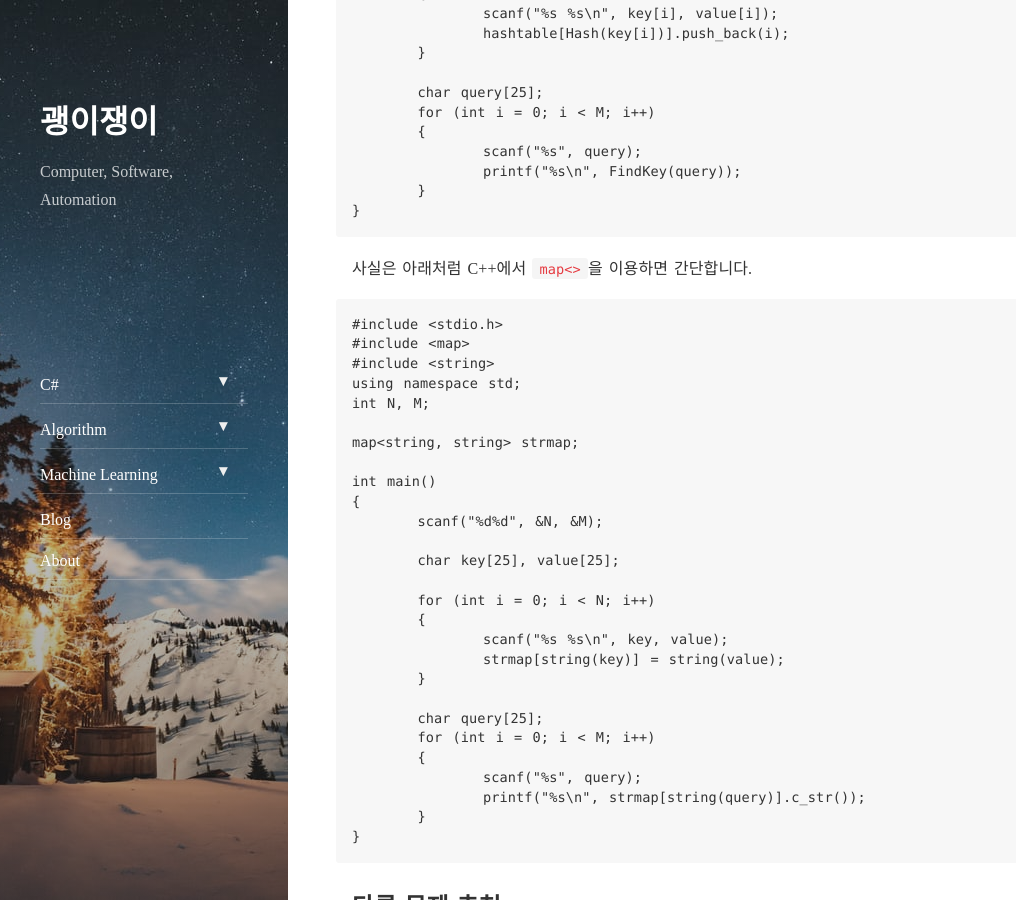
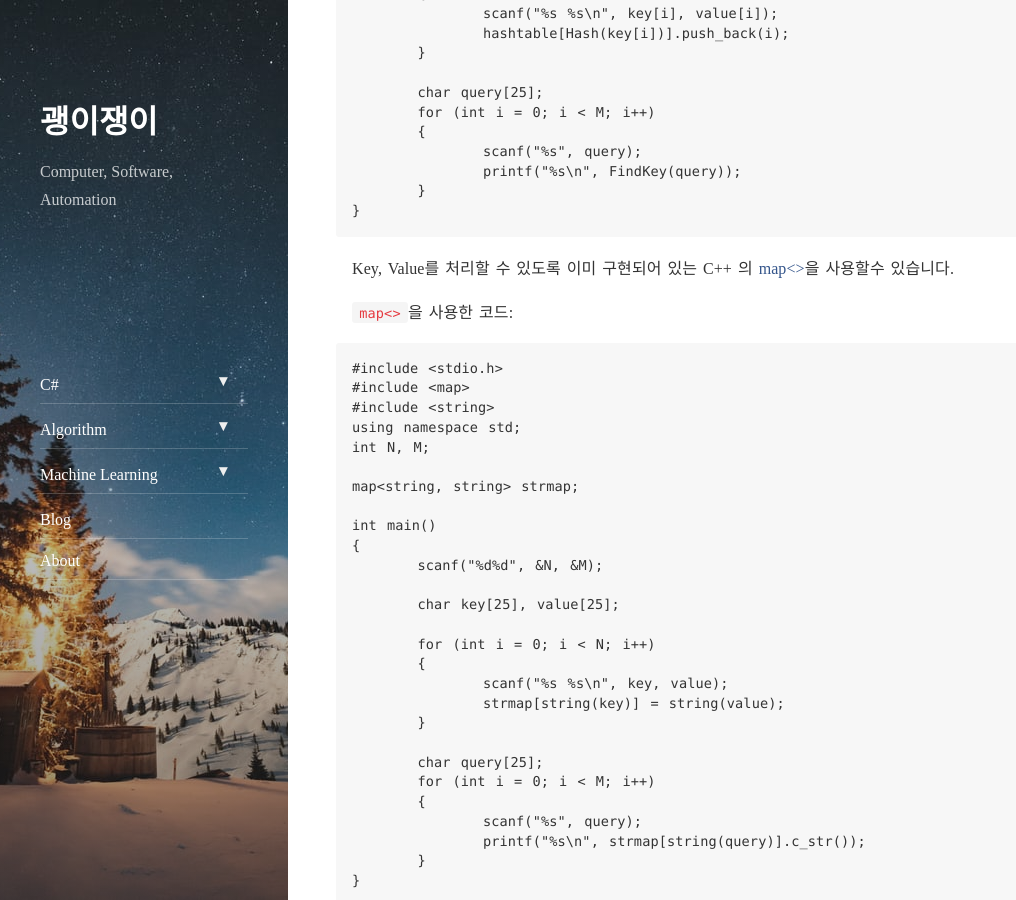
Before and after one commit to Laboputer/Laboputer.github.io, a Jekyll site: the page built from _posts/algorithm-ds/2017-10-03-hashtable.md, in a window 1280 px wide and 900 px high, scrolled down 4334 px. Shown: the whole window, without its empty margins (0-1016 px from the left). Built offline with Jekyll 4.4.1, drawn with Linux system fonts in a browser that asks for light colours; nearby versions of some CDN libraries; comment, search, counter and statistics services are not loaded.

Commit message:
Update post (hashtable)

````diff
--- a/_posts/algorithm-ds/2017-10-03-hashtable.md
+++ b/_posts/algorithm-ds/2017-10-03-hashtable.md
@@ -139,7 +139,10 @@ int main()
 }
 ```
 
-사실은 아래처럼 C++에서 `map<>`을 이용하면 간단합니다.
+Key, Value를 처리할 수 있도록 이미 구현되어 있는 C++ 의 [map<>](http://www.cplusplus.com/reference/map/map/)을 사용할수 있습니다.
+
+`map<>`을 사용한 코드:
+
 ```C
 #include <stdio.h>
 #include <map>
````
